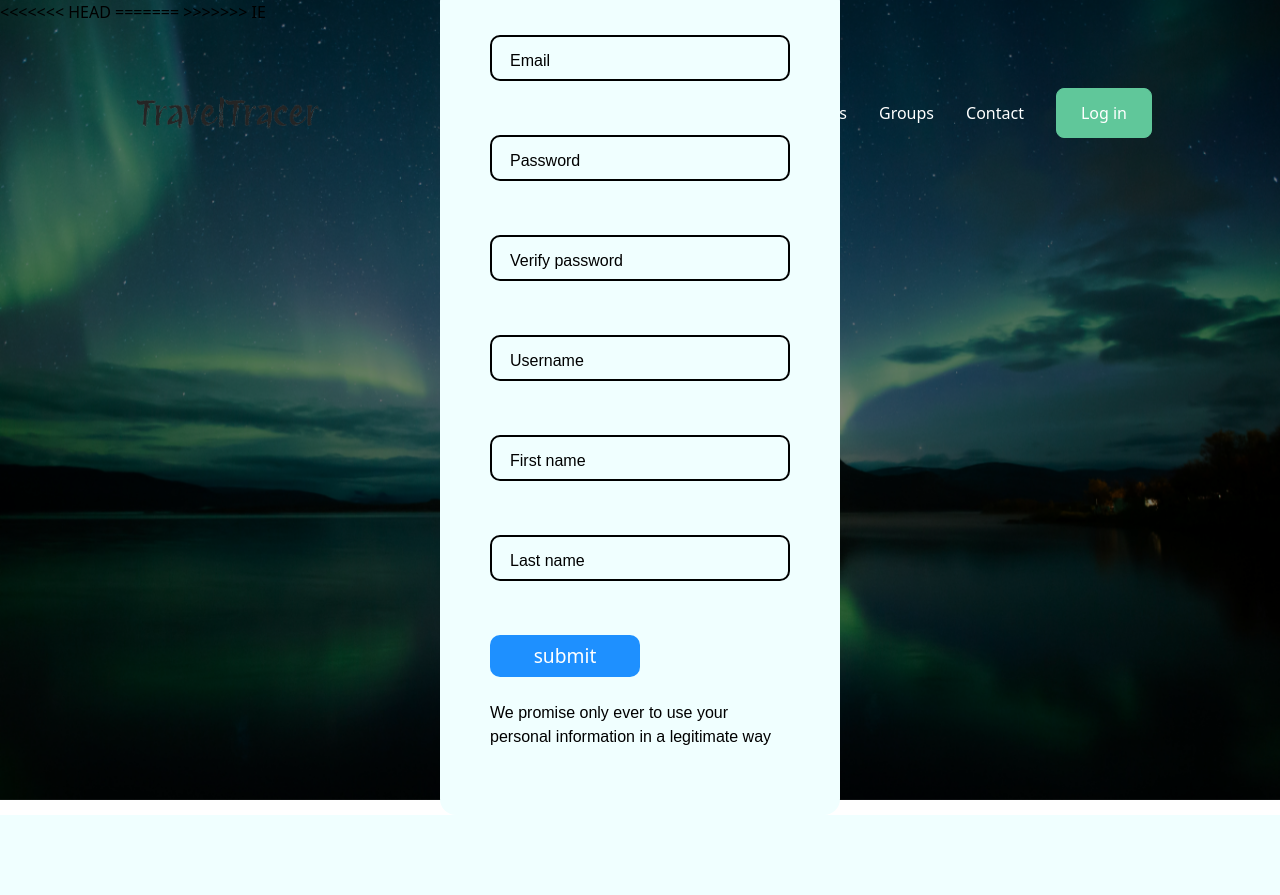
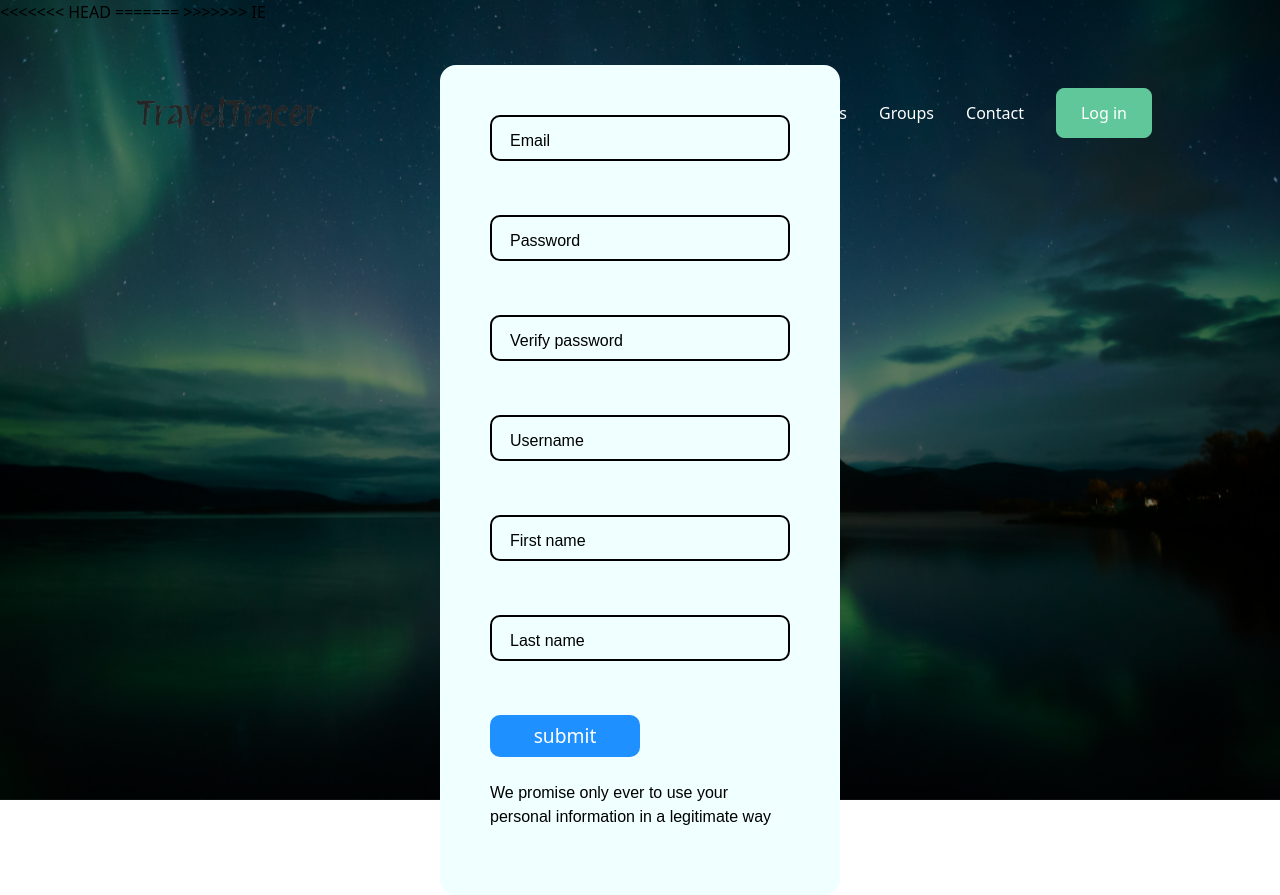
Before and after one commit to Hellestyle/TravelTracer, a Flask app: page /signup in a window 1280 px wide. Before the commit the page ends 815 px from the top, so only its background shows below. Run offline with Flask 2, Linux system fonts and the light colour scheme; some libraries are stand-ins or nearby versions.

Commit message:
fixed html bug

```diff
--- a/static/css/signup.css
+++ b/static/css/signup.css
@@ -33,11 +33,7 @@ body {
 
 .center {
     position: absolute;
-<<<<<<< HEAD
-    top: 50%;
-=======
     top: 60%;
->>>>>>> IE
     left: 50%;
     transform: translate(-50%, -50%);
     padding: 50px 50px;
```
